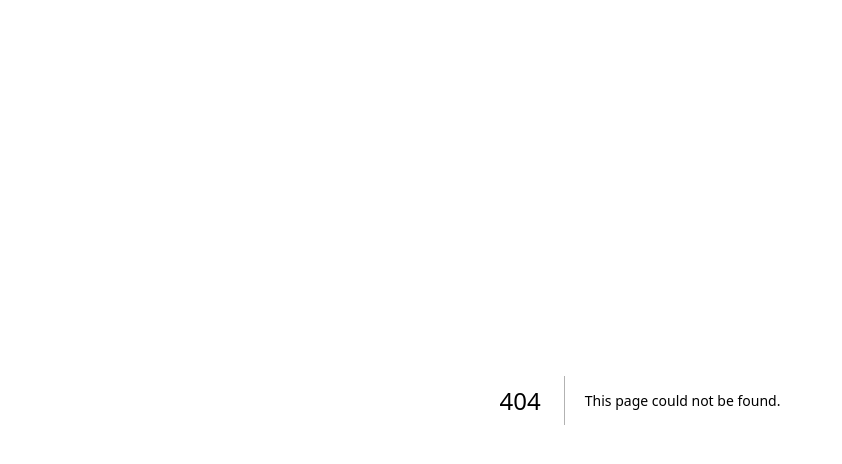
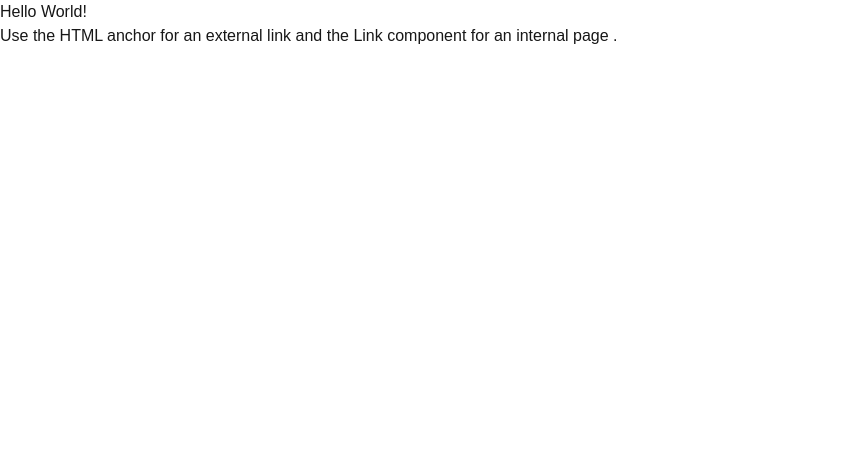
Before and after one commit to pschauhan480/next-page-weather-app, a Next.js app: page /hello in a window 1280 px wide. Before the commit this address had no page. Shown: the top 464 px of the page, without its empty margins (0-842 px from the left). Built offline with nearby package versions, Linux system fonts and the light colour scheme.

Commit message:
pre built nextjs components added

```diff
--- /dev/null
+++ b/src/pages/hello.js
@@ -0,0 +1,24 @@
+import Head from "next/head";
+import Link from "next/link";
+import Image from "next/image";
+
+const Hello = () => {
+    return (
+        <div>
+            <Head>
+                <title>Hello World Page</title>
+                <meta property="og:title" content="Hello World" key="title" />
+            </Head>
+            <div>Hello World!</div>
+            <div>
+                Use the HTML anchor for an
+                <a href="https://nostarch.com"> external link </a>
+                and the Link component for an
+                <Link href="/components/weather"> internal page </Link>.
+            </div>
+            <Image src="/vercel.svg" alt="Vercel logo" width={72} height={16} />
+        </div>
+    );
+};
+
+export default Hello;
```
